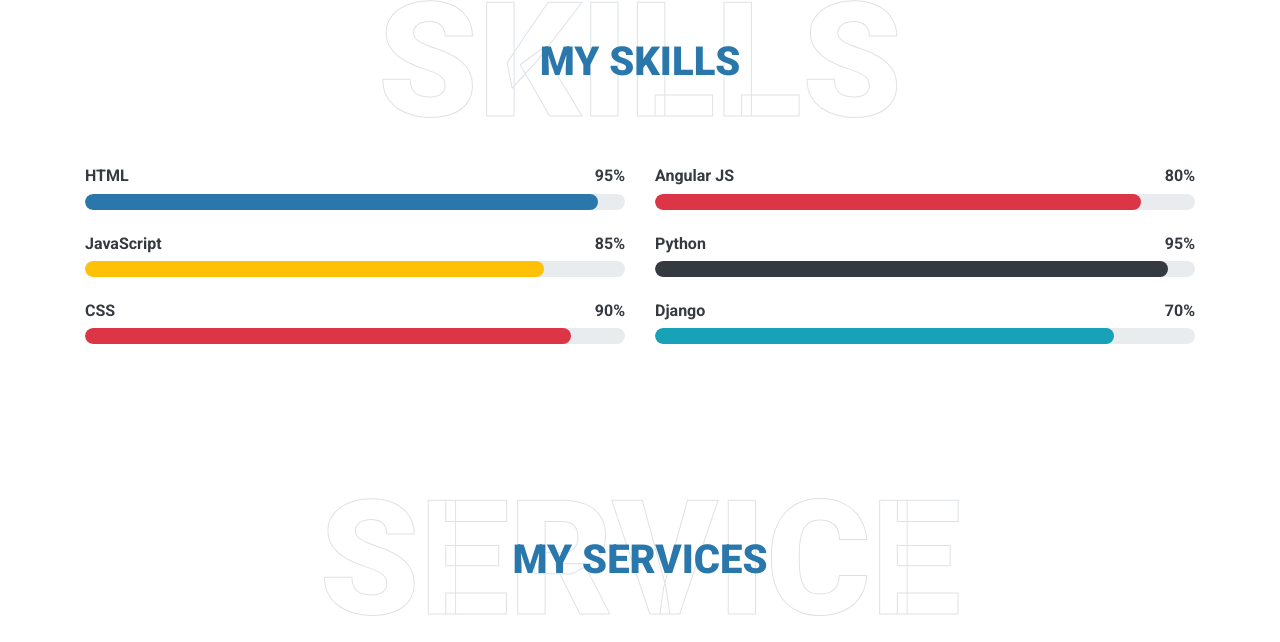
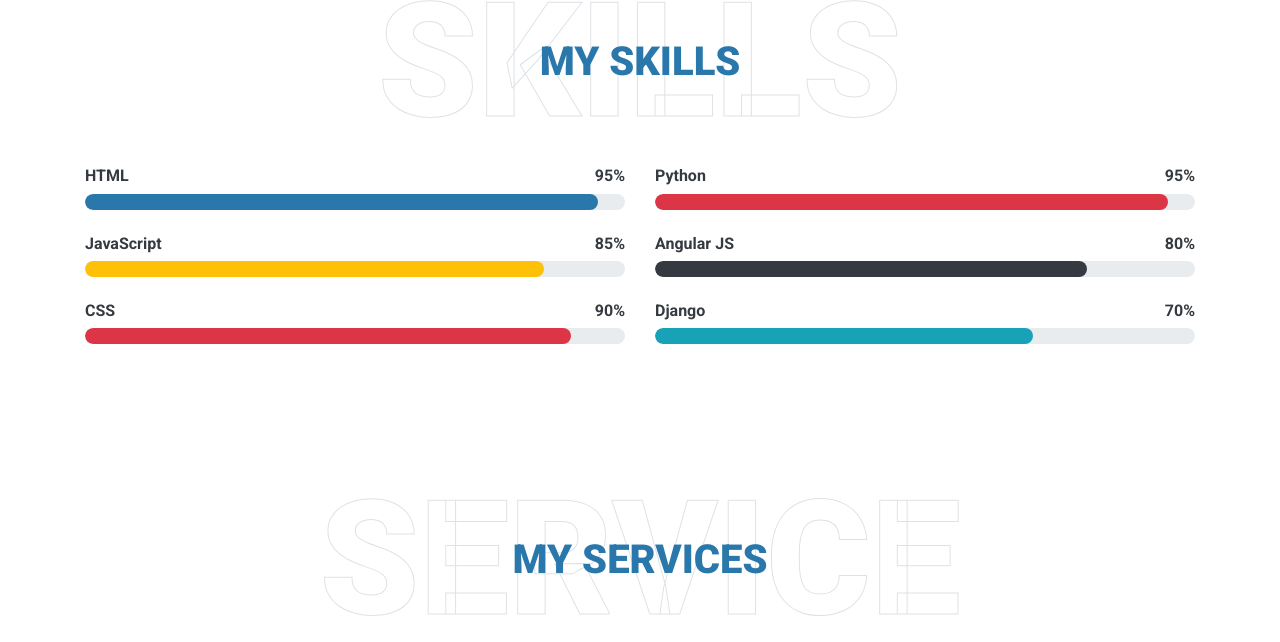
Before and after one commit to ankitmordhwaj/ankitmordhwaj.github.io, a plain HTML site: page index.html in a window 1280 px wide. Shown: the part 2784-3426 px from the top of the page. Drawn offline with nearby package versions, Linux system fonts and the light colour scheme.

Commit message:
updated progress bar

```diff
--- a/index.html
+++ b/index.html
@@ -248,20 +248,20 @@
                 <div class="col-md-6">
                     <div class="skill mb-4">
                         <div class="d-flex justify-content-between">
+                            <h6 class="font-weight-bold">Python</h6>
+                            <h6 class="font-weight-bold">95%</h6>
+                        </div>
+                        <div class="progress">
+                            <div class="progress-bar bg-danger" role="progressbar" aria-valuenow="95" aria-valuemin="0" aria-valuemax="100"></div>
+                        </div>
+                    </div>
+                    <div class="skill mb-4">
+                        <div class="d-flex justify-content-between">
                             <h6 class="font-weight-bold">Angular JS</h6>
                             <h6 class="font-weight-bold">80%</h6>
                         </div>
                         <div class="progress">
-                            <div class="progress-bar bg-danger" role="progressbar" aria-valuenow="90" aria-valuemin="0" aria-valuemax="100"></div>
-                        </div>
-                    </div>
-                    <div class="skill mb-4">
-                        <div class="d-flex justify-content-between">
-                            <h6 class="font-weight-bold">Python</h6>
-                            <h6 class="font-weight-bold">95%</h6>
-                        </div>
-                        <div class="progress">
-                            <div class="progress-bar bg-dark" role="progressbar" aria-valuenow="95" aria-valuemin="0" aria-valuemax="100"></div>
+                            <div class="progress-bar bg-dark" role="progressbar" aria-valuenow="80" aria-valuemin="0" aria-valuemax="100"></div>
                         </div>
                     </div>
                     <div class="skill mb-4">
@@ -270,7 +270,7 @@
                             <h6 class="font-weight-bold">70%</h6>
                         </div>
                         <div class="progress">
-                            <div class="progress-bar bg-info" role="progressbar" aria-valuenow="85" aria-valuemin="0" aria-valuemax="100"></div>
+                            <div class="progress-bar bg-info" role="progressbar" aria-valuenow="70" aria-valuemin="0" aria-valuemax="100"></div>
                         </div>
                     </div>
                 </div>
```
